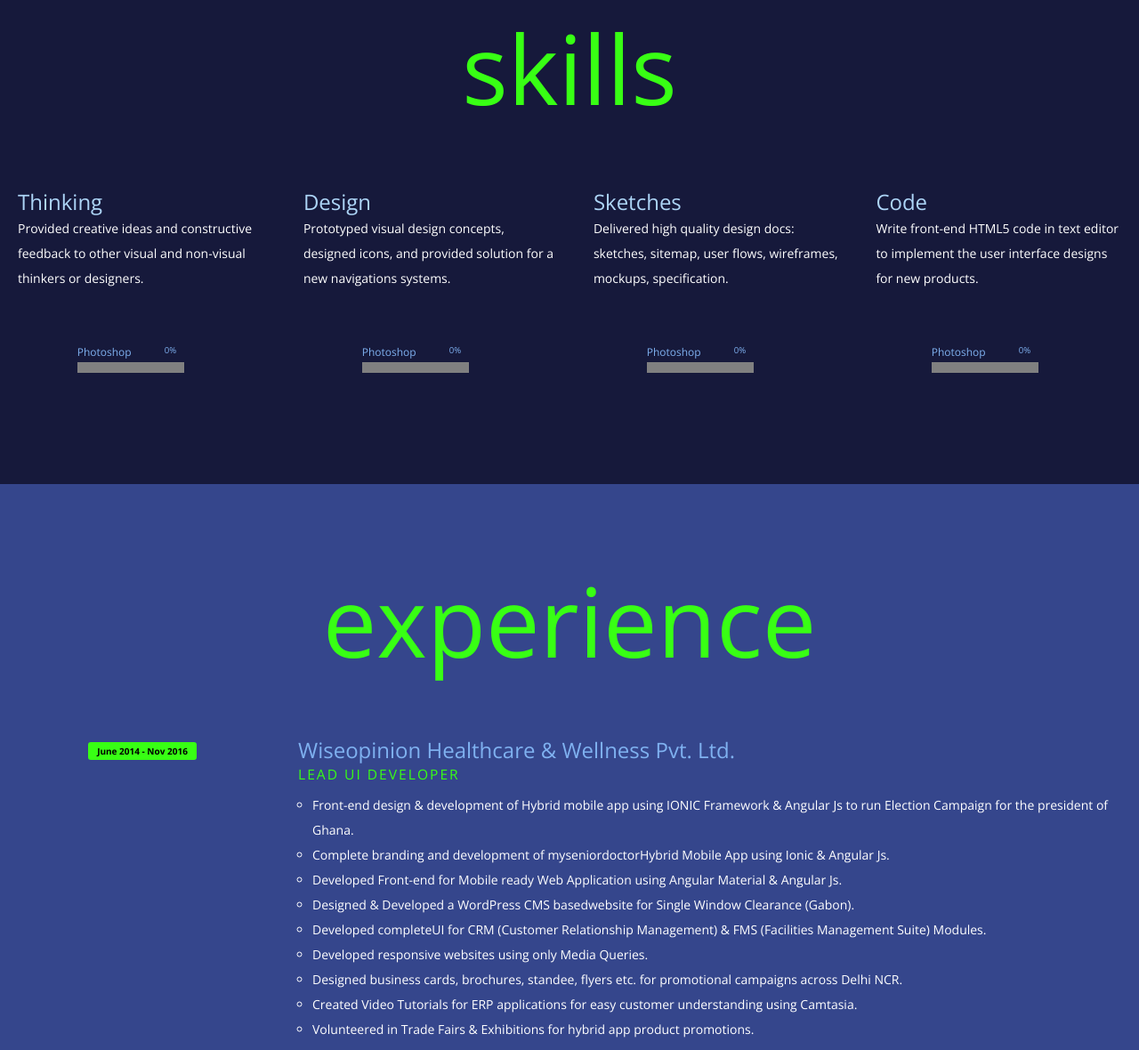
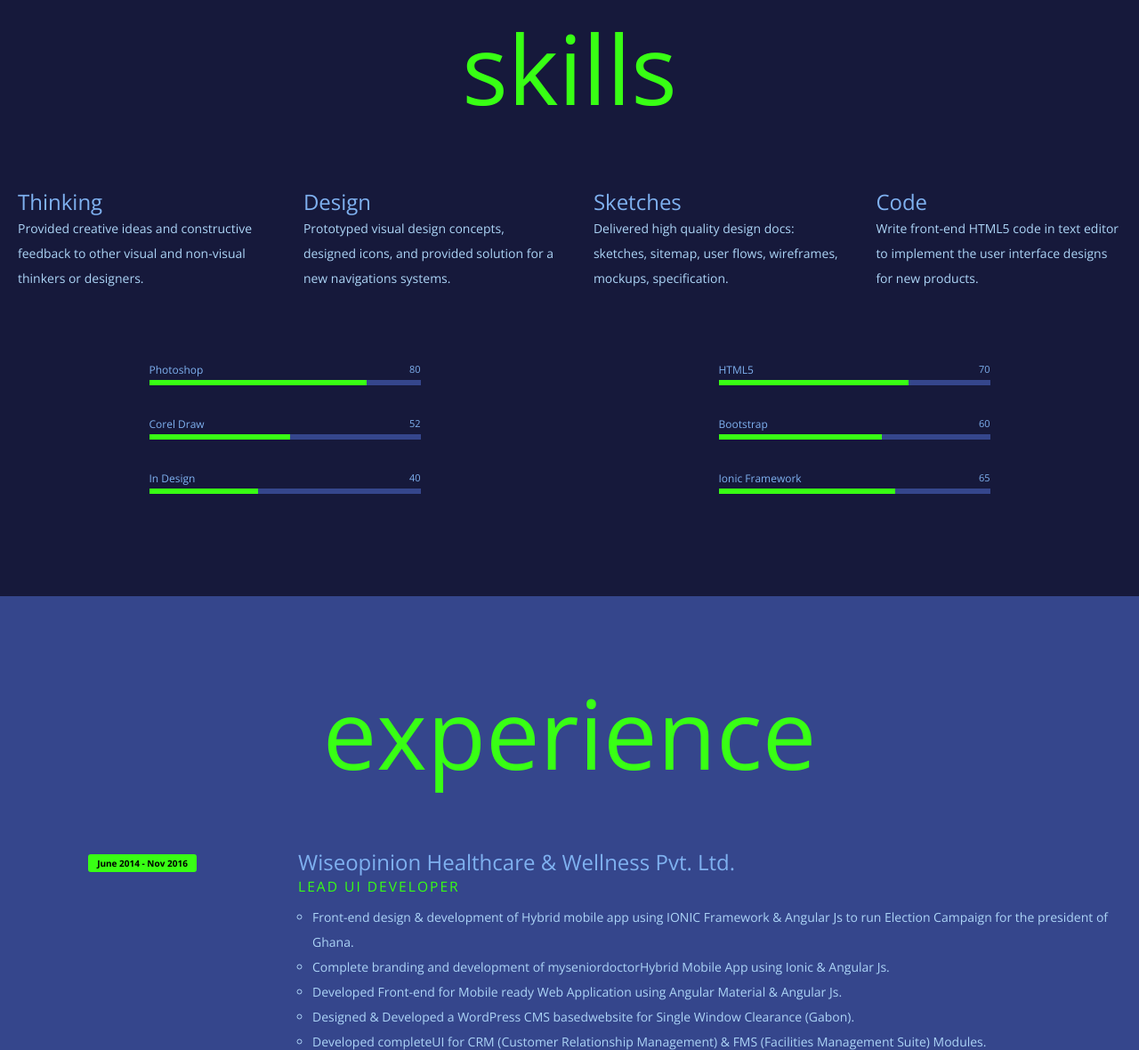
Before and after one commit to katral13/portfolio, a website built with webpack: page src/static/index.html in a window 1280 px wide. Shown: the part 1422-2602 px from the top of the page at 89% size. Built offline with nearby package versions, Linux system fonts and the light colour scheme.

Commit message:
skills loader update

```diff
--- a/src/js/app.js
+++ b/src/js/app.js
@@ -1 +1,22 @@
 require('../styles/main.scss')
+
+
+jQuery(document).ready(function(){
+jQuery('.skillbar').each(function(){
+  jQuery(this).find('.skillbar-bar').animate({
+    width:jQuery(this).attr('data-percent')
+  },3000);
+});
+});
+
+$('.skill-bar-percent').each(function () {
+    $(this).prop('Counter',0).animate({
+        Counter: $(this).text()
+    }, {
+        duration: 3000,
+        easing: 'swing',
+        step: function (now) {
+            $(this).text(Math.ceil(now));
+        }
+    });
+});
--- a/src/static/index.html
+++ b/src/static/index.html
@@ -12,19 +12,12 @@
   <!-- Mobile Specific Metas-->
   <meta name="viewport" content="width=device-width, initial-scale=1">
 
-  <!-- CSS -->
-  <link rel="stylesheet" href="">
-
   <!-- Favicon -->
   <link rel="icon" type="image/png" href="images/favicon.png">
 
   <!--[if lt IE 9]>
   	<script src="http://css3-mediaqueries-js.googlecode.com/svn/trunk/css3-mediaqueries.js"></script>
   <![endif]-->
-
-
-  <!-- Javascript -->
-  <script src=""></script>
 
 
 </head>
@@ -39,7 +32,7 @@
               </div>
               <!-- <img src="images/hero1.jpg"> -->
              <video autoplay loop>
-                <source src="videos/c1.mp4" type="video/mp4">
+                <source src="../videos/c1.mp4" type="video/mp4">
               </video>
           </div>
     </section>
@@ -82,40 +75,56 @@
             </div>
         </div>
 
-        <div class="flex-container-2">
-            <div>
-              <div class="progress-bar-wrapper">
-                  <label>Photoshop</label>
-                  <progress id="progressbar" value="0" max="100"></progress>
-                  <span class="progress-value">0%</span>
-              </div>
+        <div class="row">
+          <div class="col-6">
+            <div class="skillbar clearfix" data-percent="80%">
+              <div class="skillbar-title"><span>Photoshop</span></div>
+              <div class="skillbar-bar"></div>
+              <div class="skill-bar-percent">80%</div>
             </div>
-
-            <div>
-              <div class="progress-bar-wrapper">
-                  <label>Photoshop</label>
-                  <progress id="progressbar" value="0" max="100"></progress>
-                  <span class="progress-value">0%</span>
-              </div>
+          </div>
+          <div class="col-6">
+            <div class="skillbar clearfix " data-percent="70%">
+              <div class="skillbar-title"><span>HTML5</span></div>
+              <div class="skillbar-bar"></div>
+              <div class="skill-bar-percent">70%</div>
             </div>
-
-            <div>
-              <div class="progress-bar-wrapper">
-                  <label>Photoshop</label>
-                  <progress id="progressbar" value="0" max="100"></progress>
-                  <span class="progress-value">0%</span>
-              </div>
-            </div>
-
-            <div>
-              <div class="progress-bar-wrapper">
-                  <label>Photoshop</label>
-                  <progress id="progressbar" value="0" max="100"></progress>
-                  <span class="progress-value">0%</span>
-              </div>
-            </div>
+          </div>
         </div>
 
+        <div class="row">
+          <div class="col-6">
+            <div class="skillbar clearfix " data-percent="52%">
+              <div class="skillbar-title"><span>Corel Draw</span></div>
+              <div class="skillbar-bar"></div>
+              <div class="skill-bar-percent">52%</div>
+            </div>
+          </div>
+          <div class="col-6">
+            <div class="skillbar clearfix " data-percent="60%">
+              <div class="skillbar-title"><span>Bootstrap</span></div>
+              <div class="skillbar-bar"></div>
+              <div class="skill-bar-percent">60%</div>
+            </div>
+          </div>
+        </div>
+
+        <div class="row">
+          <div class="col-6">
+            <div class="skillbar clearfix " data-percent="40%">
+              <div class="skillbar-title"><span>In Design</span></div>
+              <div class="skillbar-bar"></div>
+              <div class="skill-bar-percent">40%</div>
+            </div>
+          </div>
+          <div class="col-6">
+            <div class="skillbar clearfix " data-percent="65%">
+              <div class="skillbar-title"><span>Ionic Framework</span></div>
+              <div class="skillbar-bar"></div>
+              <div class="skill-bar-percent">65%</div>
+            </div>
+          </div>
+        </div>
 
     </section>
     <!-- skills content ends here -->
@@ -241,62 +250,7 @@
 
 
 
-
-
-
-
-
-
-
-
-
-
-
-
-
-
-
-
-
-
-
-
-
-
-
-
-<script src="https://ajax.googleapis.com/ajax/libs/jquery/1.9.1/jquery.min.js"></script>
-<script src="https://hongkiat.github.io/html5-progress-bar/js/modernizr.js" type="text/javascript"></script>
-
-<script>
-	$(document).ready(function() {
-		if(!Modernizr.meter){
-			alert('Sorry your brower does not support HTML5 progress bar');
-		} else {
-			var progressbar = $('#progressbar'),
-				max = progressbar.attr('max'),
-				time = (1000/max)*1,
-		        value = progressbar.val();
-
-		    var loading = function() {
-		        value += 1;
-		        addValue = progressbar.val(value);
-
-		        $('.progress-value').html(value + '%');
-
-		        if (value == max) {
-		            clearInterval(animate);
-		        }
-		    };
-
-		    var animate = setInterval(function() {
-		        loading();
-		    }, time);
-		};
-	});
-</script>
-
-
+<script src="https://cdnjs.cloudflare.com/ajax/libs/jquery/3.2.1/jquery.min.js"></script>
 <script src="main.js"></script>
 
 </body>
--- a/src/styles/main.scss
+++ b/src/styles/main.scss
@@ -24,8 +24,18 @@
     width: 100%;
   }
 }
-.col-5 {width: 41.66%;}
-.col-6 {width: 50%;}
+.col-5 {
+  width: 41.66%;
+  @include medium-devices {
+    width: 100%;
+  }
+}
+.col-6 {
+  width: 50%;
+  @include medium-devices {
+    width: 100%;
+  }
+}
 .col-7 {width: 58.33%;}
 .col-8 {
   width: 66.66%;
@@ -161,6 +171,44 @@ p {font-size: $text-m; line-height: 28px;}
 // === skills content  ===
 .skills-content {background-color: $primary-color-1; padding: 80px 0px;}
 .skills-content h1 {color: $primary-color-3;}
+.skills-content .row{padding:5px 0px;}
+.skills-content .flex-container-1 {padding-bottom: 60px;}
+.skillbar {
+  position:relative;
+  display:block;
+  margin: 0px auto 15px auto;
+  width: 50%;
+  @include medium-devices {
+    width: 80%;
+    }
+  background-color: $primary-color-2;
+  height:6px;
+}
+
+.skillbar-title {
+  position:absolute;
+  top: -20px;
+  left: 0px;
+  font-size:12px;
+  color: $primary-color-4;
+}
+
+.skillbar-bar {
+  height:6px;
+  width:0px;
+  background-color: $primary-color-3;
+}
+
+.skill-bar-percent {
+  position:absolute;
+  top: -20px;
+  right: 0px;
+  font-size:11px;
+  color: $primary-color-4;
+}
+
+
+
 
 @media (min-width: 960px){
   .flex-container-1, .flex-container-2 {
@@ -170,39 +218,8 @@ p {font-size: $text-m; line-height: 28px;}
 }
 
 .flex-container-1 div, .flex-container-2 div {padding:20px;}
-.flex-container-1 div h2 {color: $primary-color-5;}
-.flex-container-1 div p {color: $primary-color-7;}
-
-.progress {
-  background-color: $primary-color-2;
-  border: 0;
-  border-radius: 9px;
-  height: 18px;
-}
-
-progress::-webkit-progress-value {
-  background: $primary-color-3;
-}
-
-#progressbar {
-  background-color: $primary-color-3;
-}
-
-.progress-value {
-  color: $primary-color-4;
-  font-size: .8em;
-  height: 18px;
-  line-height: 20px;
-  padding: 0px 5px;
-  position: relative;
-  right: 30px;
-  top: -20px;
-}
-
-.progress-bar-wrapper label {
-  color: $primary-color-4;
-  display: flex;
-}
+.flex-container-1 div h2 {color: $primary-color-4;}
+.flex-container-1 div p {color: $primary-color-5;}
 
 
 // === experience content  ===
@@ -218,7 +235,7 @@ progress::-webkit-progress-value {
   font-weight: bold;
   padding: 3px 10px;
 }
-.experience-content li{color: $primary-color-7;}
+.experience-content li{color: $primary-color-5;}
 
 
 // === education content  ===
```
